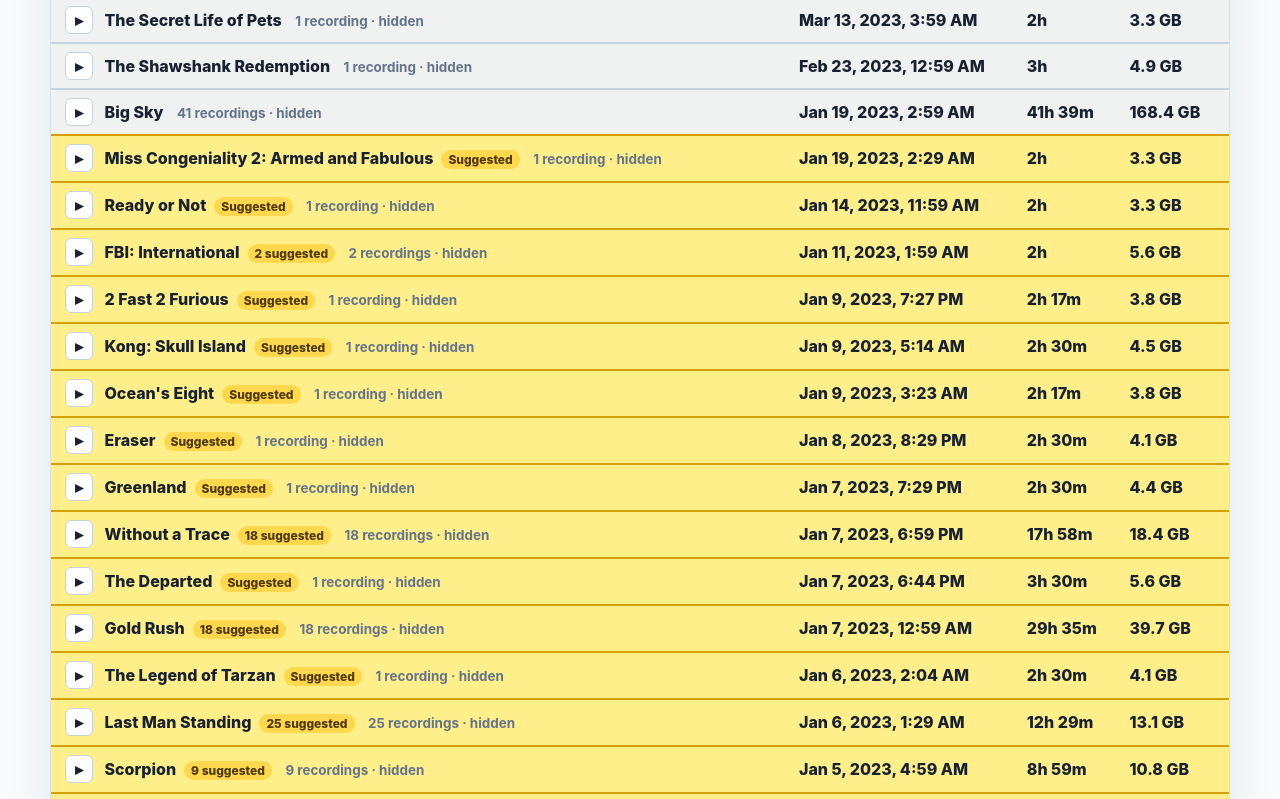
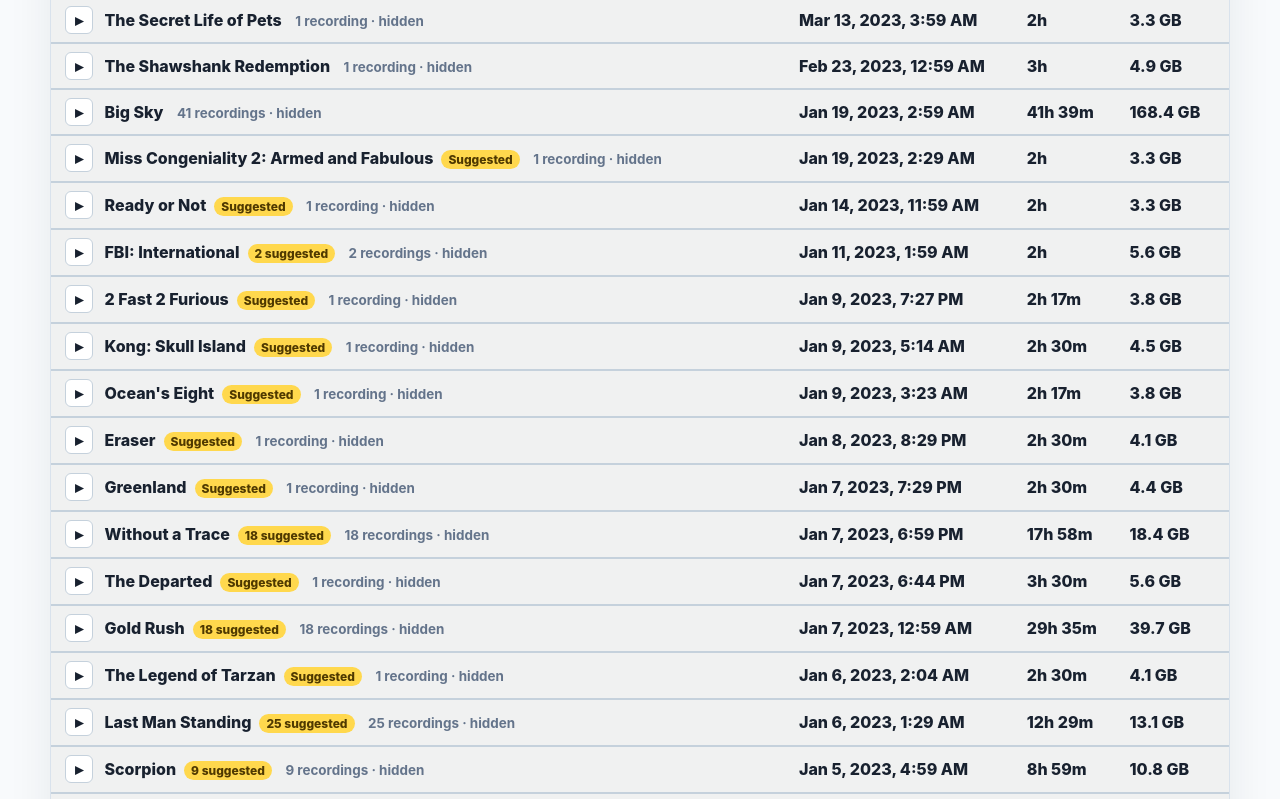
Before and after one commit to numerate64/tivo, a plain HTML site: page index.html in a window 1280 px wide. Shown: the part 2140-2939 px from the top of the page. Drawn offline with Linux system fonts and the light colour scheme.

Commit message:
Tone down suggested show styling

```diff
--- a/styles.css
+++ b/styles.css
@@ -168,24 +168,11 @@ tbody tr:hover {
   background: rgba(29, 100, 216, 0.05);
 }
 
-.suggestion-row td {
-  background: #fff7bf;
-}
-
-.suggestion-row:hover td {
-  background: #ffef8a;
-}
-
 .group-row td {
   background: rgba(24, 33, 47, 0.06);
   color: var(--ink);
   font-weight: 800;
   border-top: 2px solid #c5d1dc;
-}
-
-.group-row.suggestion-row td {
-  background: #ffef8a;
-  border-top-color: #d6a100;
 }
 
 .group-row:hover {
```
